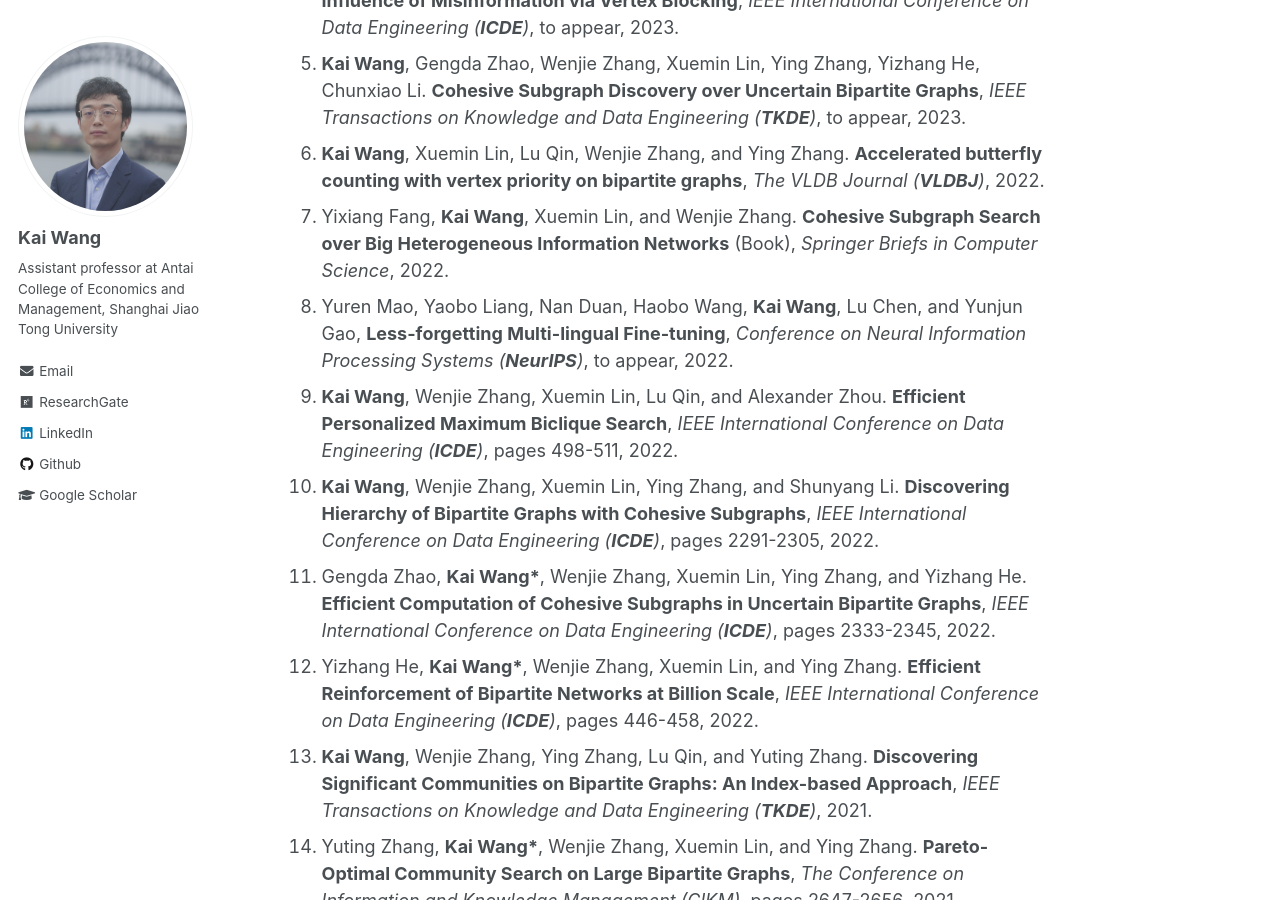
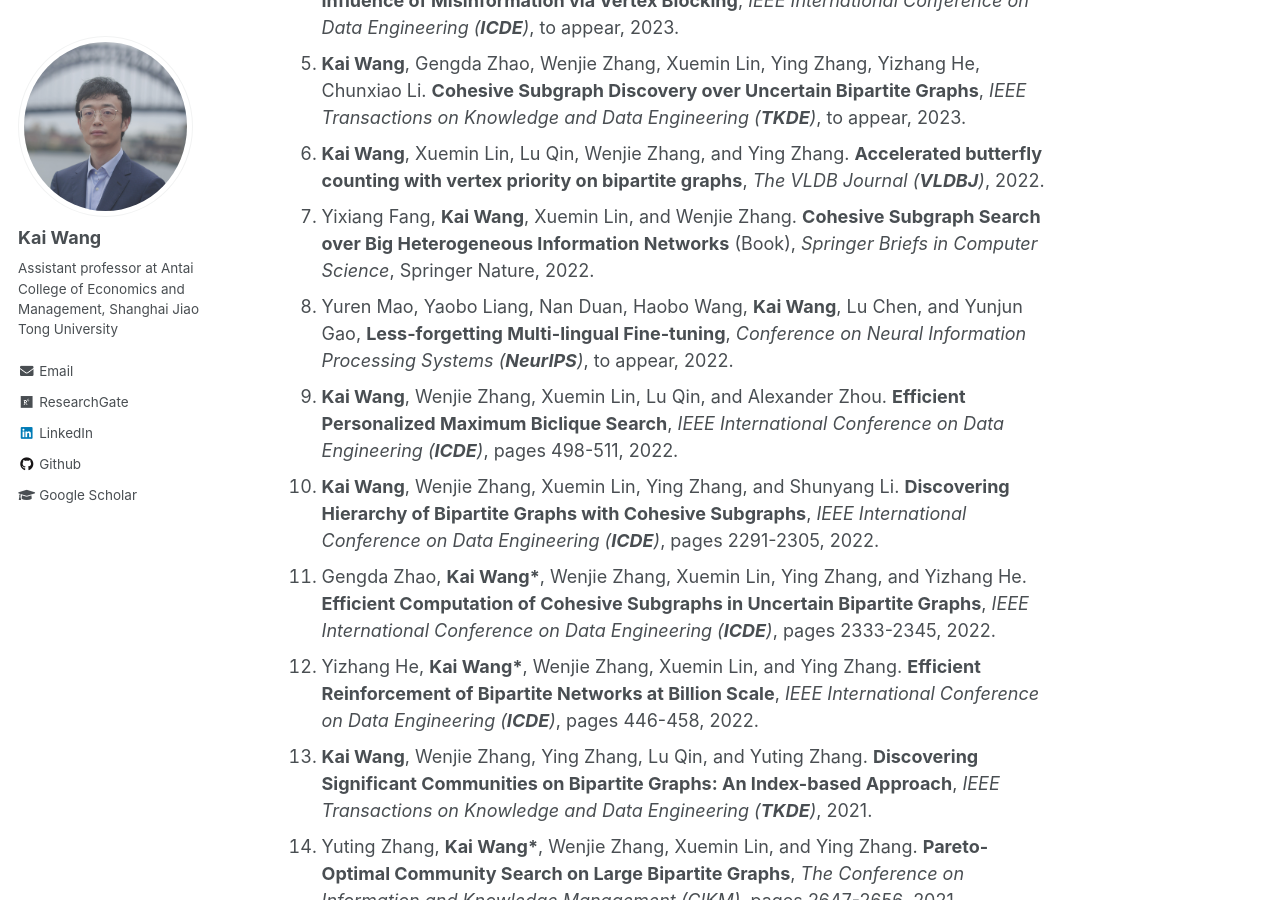
Before and after one commit to cs-kaiwang/cs-kaiwang.github.io, a Jekyll site: the page built from _pages/about.md, in a window 1280 px wide and 900 px high, scrolled down 943 px. Built offline with Jekyll 4.4.1, drawn with Linux system fonts in a browser that asks for light colours.

Commit message:
Update about.md

```diff
--- a/_pages/about.md
+++ b/_pages/about.md
@@ -22,7 +22,7 @@ Publications (* indicates corresponding author)
 4. Jiadong Xie, Fan Zhang, **Kai Wang**, Xuemin Lin, and Wenjie Zhang, **Minimizing the Influence of Misinformation via Vertex Blocking**, *IEEE International Conference on Data Engineering (**ICDE**)*, to appear, 2023.
 5. **Kai Wang**, Gengda Zhao, Wenjie Zhang, Xuemin Lin, Ying Zhang, Yizhang He, Chunxiao Li. **Cohesive Subgraph Discovery over Uncertain Bipartite Graphs**, *IEEE Transactions on Knowledge and Data Engineering (**TKDE**)*, to appear, 2023.
 6. **Kai Wang**, Xuemin Lin, Lu Qin, Wenjie Zhang, and Ying Zhang. **Accelerated butterfly counting with vertex priority on bipartite graphs**, *The VLDB Journal (**VLDBJ**)*, 2022.
-7. Yixiang Fang, **Kai Wang**, Xuemin Lin, and Wenjie Zhang. **Cohesive Subgraph Search over Big Heterogeneous Information Networks** (Book), *Springer Briefs in Computer Science*, 2022.
+7. Yixiang Fang, **Kai Wang**, Xuemin Lin, and Wenjie Zhang. **Cohesive Subgraph Search over Big Heterogeneous Information Networks** (Book), *Springer Briefs in Computer Science*, Springer Nature, 2022.
 8. Yuren Mao, Yaobo Liang, Nan Duan, Haobo Wang, **Kai Wang**, Lu Chen, and Yunjun Gao, **Less-forgetting Multi-lingual Fine-tuning**, *Conference on Neural Information Processing Systems (**NeurIPS**)*, to appear, 2022.
 9. **Kai Wang**, Wenjie Zhang, Xuemin Lin, Lu Qin, and Alexander Zhou. **Efficient Personalized Maximum Biclique Search**, *IEEE International Conference on Data Engineering (**ICDE**)*, pages 498-511, 2022.
 10. **Kai Wang**, Wenjie Zhang, Xuemin Lin, Ying Zhang, and Shunyang Li. **Discovering Hierarchy of Bipartite Graphs with Cohesive Subgraphs**, *IEEE International Conference on Data Engineering (**ICDE**)*, pages 2291-2305, 2022.
```
